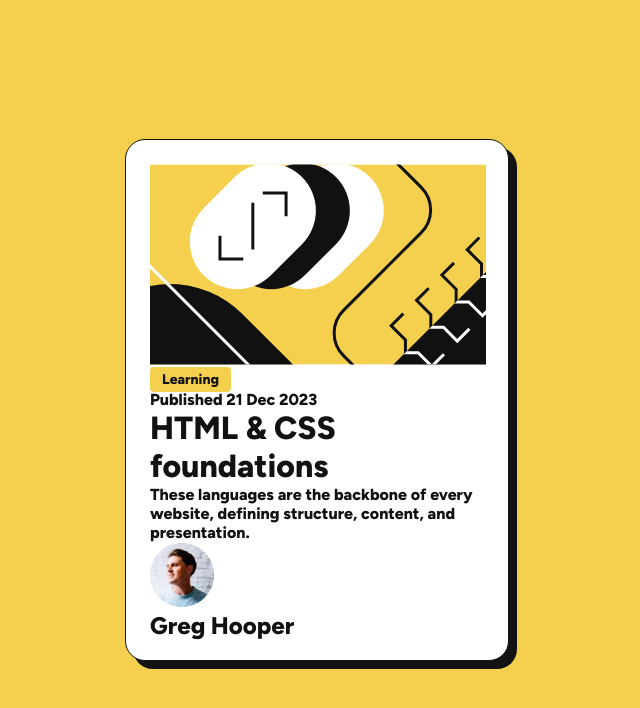
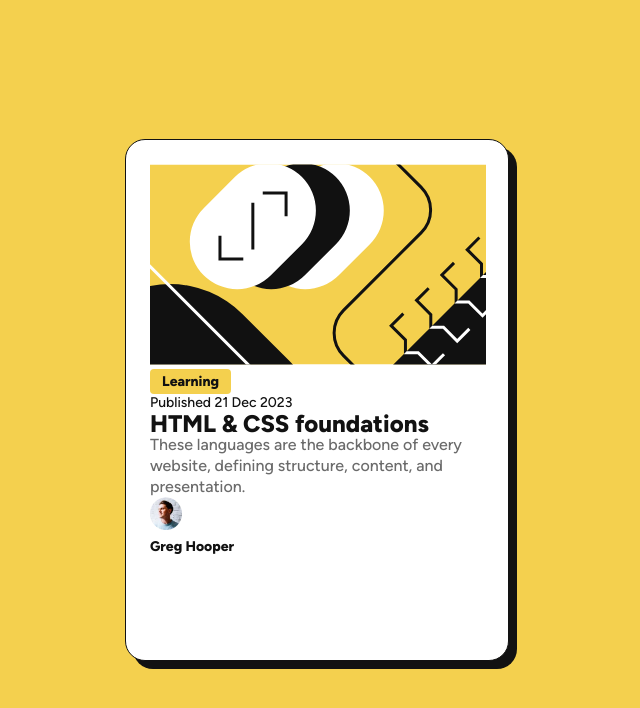
Before and after one commit to LuizHen527/blog-preview-card, a plain HTML site: page index.html in a window 1280 px wide. Shown: the whole page, without its empty margins (323-963 px from the left). Drawn offline with Linux system fonts and the light colour scheme.

Commit message:
Add font style to all text

```diff
--- a/styles.css
+++ b/styles.css
@@ -39,6 +39,8 @@ body {
     font-family: 'Figtree';
     color: var(--gray-950);
     font-weight: 950;
+    font-size: 14px;
+    line-height: 150%;
 }
 
 .card-container {
@@ -52,9 +54,29 @@ body {
 }
 
 .card-tag {
-    font-size: 14px;
     background-color: var(--yellow-clr);
     padding: 4px 12px;
     border-radius: 4px;
-    line-height: 150%;
 }
+
+.card-date {
+    font-weight: 500;
+}
+
+.card-title {
+    font-size: 24px;
+}
+
+.card-description {
+    color: var(--gray-500);
+    font-size: 16px;
+    font-weight: 500;
+}
+
+.author-container img {
+    width: 32px;
+}
+
+.author-container h2 {
+    font-size: 14px;
+}
```
